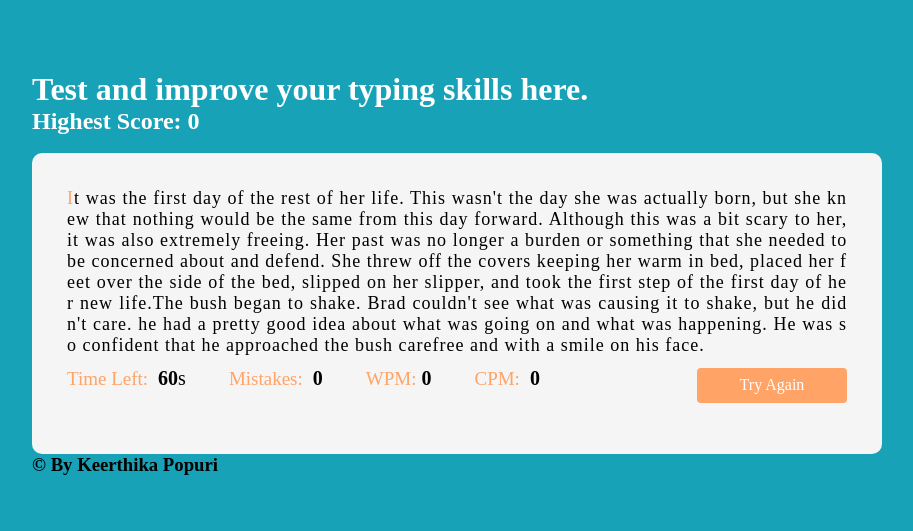
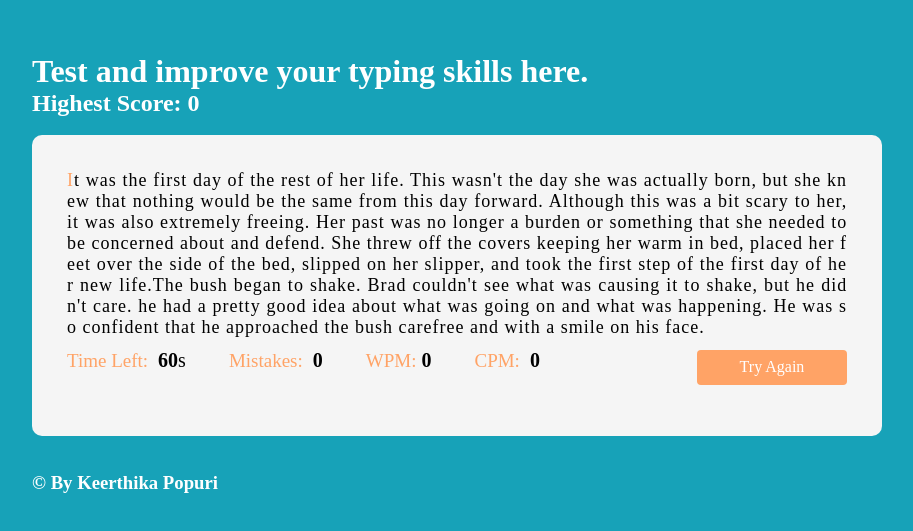
Before and after one commit to keerthikapopuri/keerthikaTypingspeed.github.io, a plain HTML site: page index.html in a window 1280 px wide. Shown: the part 127-658 px from the top of the page, without its empty margins (183-1096 px from the left). Drawn offline with Linux system fonts and the light colour scheme; a web font is replaced by a local one.

Commit message:
Update index.html

```diff
--- a/index.html
+++ b/index.html
@@ -47,7 +47,9 @@
         </div>
         <script src="js/paragraph.js"></script>
         <script src="js/script.js"></script>
-            <h3><span>&copy; By Keerthika Popuri</span></h3>
+    <br>
+        <br>
+        <h3 style="color:white;"><span>&copy; By Keerthika Popuri</span></h3>
     </centre>
     </body>
 </html>
```
